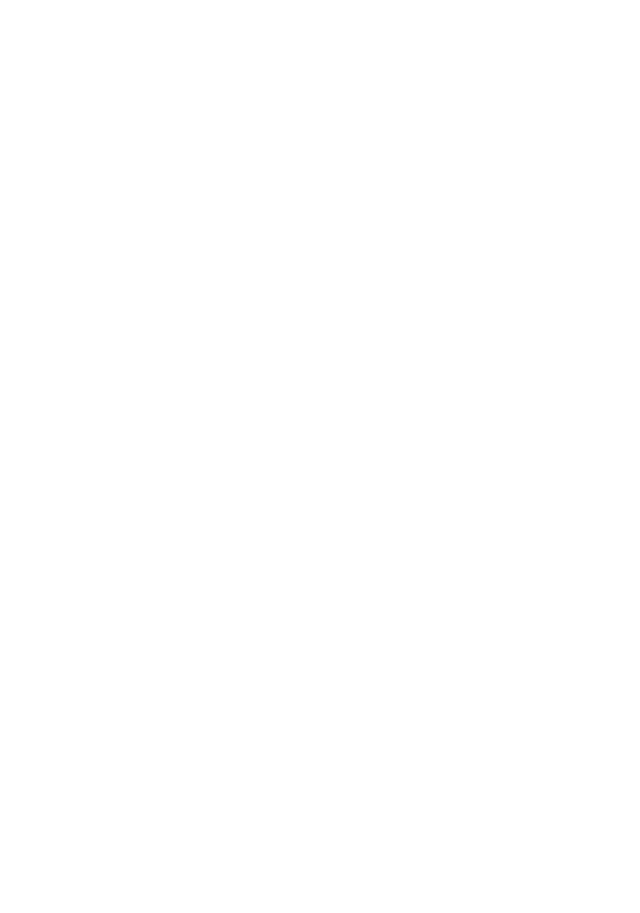
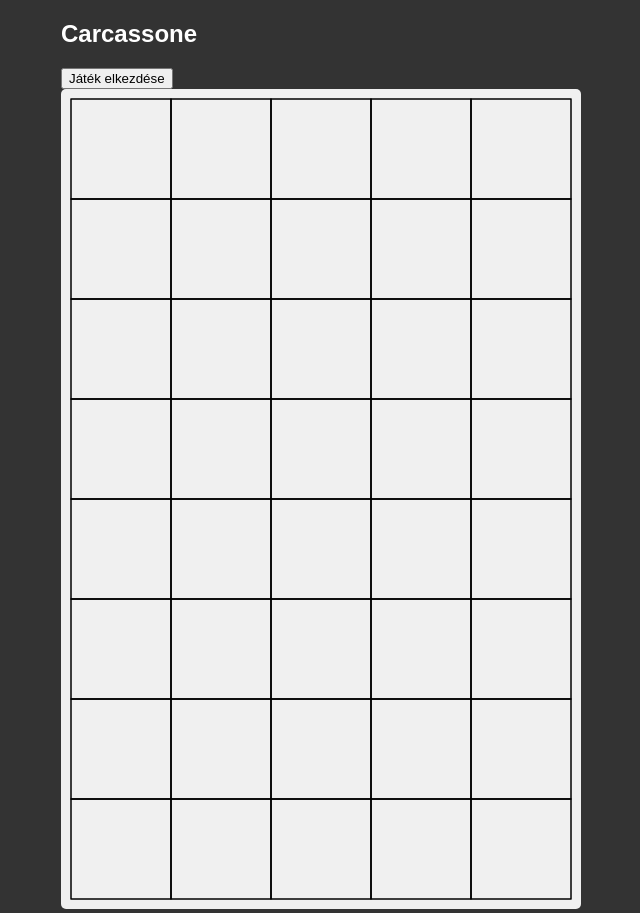
Before and after one commit to return-teamname/Carcassone, a React (Create React App) app: page / in a window 1280 px wide. Shown: the whole page, without its empty margins (319-959 px from the left). Before the commit the page ends 800 px from the top, so only its background shows below. Built offline with nearby package versions, Linux system fonts and the light colour scheme.

Commit message:
Implement Tile rotation 1

```diff
--- a/src/App.tsx
+++ b/src/App.tsx
@@ -1,19 +1,53 @@
-import React from 'react';
+import { useState, useRef } from 'react';
 import './css/App.css';
-import { Tile, TilePosition, TileRotation, TileType } from './classes/tile';
+import { Tile, TilePosition, TileRotation, TileType, getRandomTileType, getTileValue } from './classes/tile';
+import Canvas from './Canvas';
 
-function App() {
+function App(): JSX.Element {
+  const [randomTileButtonText, setRandomTileButtonText] = useState("Játék elkezdése")
+  const [tiles, setTiles] = useState<Tile[]>([])
+  const [imgSource, setImgSource] = useState("")
+  const [rotate, setRotate] = useState(90)
+
+  const getRandomTile = () => {
+    if (randomTileButtonText == "Játék elkezdése") {
+      setRandomTileButtonText("Új kártya")
+    }
+
+    let randomTileKey: TileType = getRandomTileType()
+
+    let tile: Tile = new Tile(randomTileKey);
+
+    setTiles(prevTiles => [...prevTiles, tile])
+
+    const imgUrl = require(`./assets/tiles/${randomTileKey}.png`)
+    setImgSource(imgUrl)
+
+  }
+
+  const imgRotation = (event: any) => {
+    if(rotate + 90 == 360){
+      setRotate(0)
+    } else {
+      setRotate(rotate + 90)
+    }
+    event.target.style.transform = `rotate(${rotate}deg)`
+    console.log(event.target.style.transform)
+  }
 
   // map variables
-  const gridSize = 64;
-  const mapWidth = 8;
-  const mapHeight = 5;
-
-  var tile: Tile = new Tile(TileType.CastleCenterSide);
+  const gridSize = 100;
+  const mapWidth = 5;
+  const mapHeight = 8;
 
   return (
     <>
-
+      <section className="menu">
+        <h1>Carcassone</h1>
+        <button onClick={getRandomTile}>{randomTileButtonText}</button>
+        { imgSource && <div><img src={imgSource} className='previewImage' onClick={(event: any) => imgRotation(event)} /></div> }
+      </section>
+      <Canvas width={gridSize * mapWidth + 20} height={gridSize * mapHeight + 20} className="canvas" tiles={tiles} />
     </>
   );
 }
--- /dev/null
+++ b/src/Canvas.tsx
@@ -0,0 +1,29 @@
+import { useEffect, useRef } from "react";
+
+const Canvas = (props: any) => {
+    const canvasRef = useRef<HTMLCanvasElement | null>(null);
+
+    const { tiles } = props
+
+    useEffect(() => {
+        if (canvasRef.current) {
+            const ctx = canvasRef.current.getContext("2d");
+            ctx!.strokeStyle = "black"
+            ctx!.lineWidth = 1
+            for (let x = 0; x < 5; x++) {
+                for (let y = 0; y < 8; y++) {
+                    ctx?.strokeRect(100 * x + 10, 100 * y + 10, 100, 100)
+                }
+            }
+        }
+    }, [tiles]);
+
+    return (
+        <canvas
+            ref={canvasRef}
+            {...props}
+        />
+    );
+};
+
+export default Canvas
--- a/src/classes/tile.tsx
+++ b/src/classes/tile.tsx
@@ -40,6 +40,16 @@
   RoadEnd = "0010",
   RoadJunctionLarge = "1111",
   RoadJunctionSmall = "0111",
+}
+
+function getRandomTileType(): TileType {
+  const tileTypes = Object.keys(TileType);
+  const randomIndex = Math.floor(Math.random() * tileTypes.length);
+  return tileTypes[randomIndex] as TileType;
+}
+
+function getTileValue(key: string): string | undefined {
+  return TileType[key as keyof typeof TileType];
 }
 
 enum TileRotation {
@@ -102,7 +112,6 @@
   getTileTop(): number {
     return this.getValidTileForSide(0);
   }
-
 }
 
 export {
@@ -110,4 +119,6 @@
   TilePosition,
   TileRotation,
   Tile,
+  getRandomTileType,
+  getTileValue
 }
--- a/src/css/App.css
+++ b/src/css/App.css
@@ -0,0 +1,25 @@
+*{
+    box-sizing: border-box;
+}
+
+body{
+    background-color: #333;
+    color: #fff;
+    display: flex;
+    flex-direction: column;
+    align-items: center;
+    justify-content: center;
+    font-family: Arial, Helvetica, sans-serif;
+    margin: 0;
+}
+
+.canvas{
+    background: #f0f0f0;
+    border-radius: 5px;
+}
+
+.previewImage{
+    width: 150px;
+    height: 150px;
+    cursor: pointer;
+}
```
